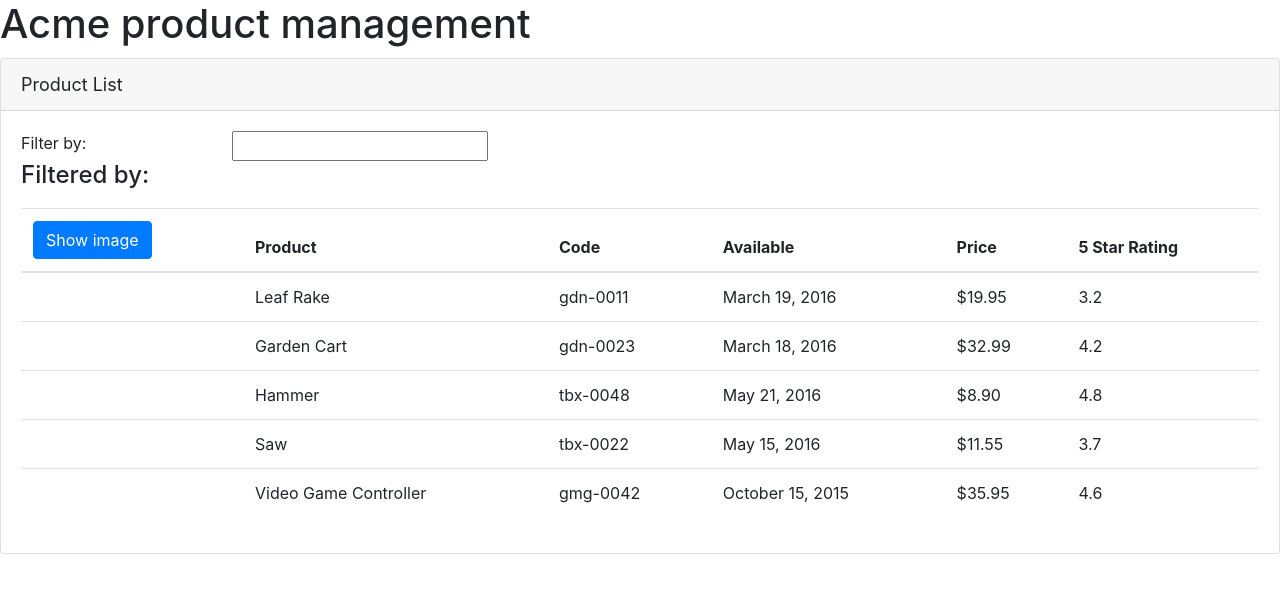
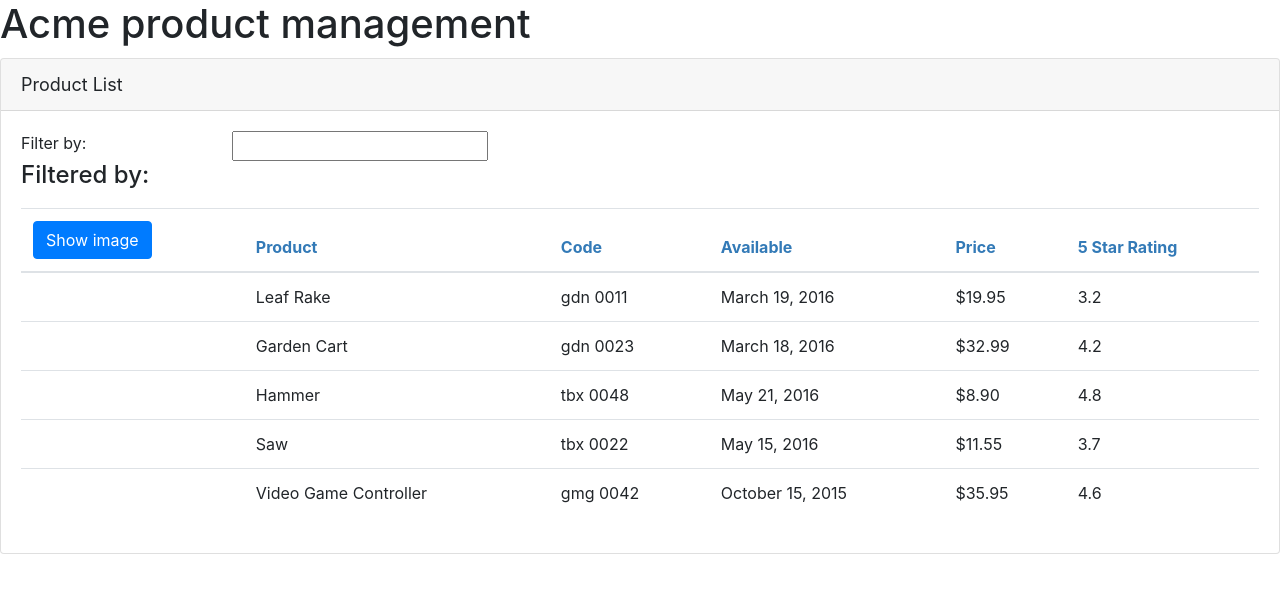
Before and after one commit to harrique/ng_ps_bigpic, an Angular app in the folder BigPic/: page / in a window 1280 px wide. Shown: the top 592 px of the page. Built offline with nearby package versions, Linux system fonts and the light colour scheme.

Commit message:
BP.6.3 - APM product-list 4 - Custom pipes and filter

```diff
--- a/BigPic/src/app/app.module.ts
+++ b/BigPic/src/app/app.module.ts
@@ -5,11 +5,13 @@ import { NgModule } from '@angular/core';
 import { AppRoutingModule } from './app-routing.module';
 import { AppComponent } from './app.component';
 import { ProductListComponent } from './product-list/product-list.component';
+import { ConvertToSpacesPipe } from './pipes/convert-to-spaces.pipe';
 
 @NgModule({
   declarations: [
     AppComponent,
-    ProductListComponent
+    ProductListComponent,
+    ConvertToSpacesPipe
   ],
   imports: [
     BrowserModule,
--- /dev/null
+++ b/BigPic/src/app/model/product.ts
@@ -0,0 +1,10 @@
+export interface IProduct {
+    productId: number;
+    productName: string;
+    productCode: string;
+    releaseDate: string;
+    description: string;
+    price: number;
+    starRating: number;
+    imageUrl: string;
+}
--- /dev/null
+++ b/BigPic/src/app/pipes/convert-to-spaces.pipe.ts
@@ -0,0 +1,10 @@
+import { Pipe, PipeTransform } from '@angular/core';
+
+@Pipe({
+    name: 'convertToSpaces'
+})
+export class ConvertToSpacesPipe implements PipeTransform {
+    transform(value: string, symbol: string): string {
+        return value.replace(symbol, ' ');
+    }
+}
--- a/BigPic/src/app/product-list/product-list.component.css
+++ b/BigPic/src/app/product-list/product-list.component.css
@@ -2,3 +2,7 @@
    width: 50px;
    margin: 2px;
 }
+
+thead{
+   color: #337AB7;
+}
--- a/BigPic/src/app/product-list/product-list.component.html
+++ b/BigPic/src/app/product-list/product-list.component.html
@@ -29,14 +29,14 @@
           </tr>
         </thead>
         <tbody>
-          <tr *ngFor="let product of products">
+          <tr *ngFor="let product of filteredProducts">
             <td><img  [src] = "product.imageUrl"
                       [title] = "product.productName | uppercase "
                       class = "product_image"
                       *ngIf = "showImage"/>
             </td>
             <td>{{ product.productName }}</td>
-            <td>{{ product.productCode | lowercase }}</td>
+            <td>{{ product.productCode | lowercase | convertToSpaces:'-' }}</td>
             <td>{{ product.releaseDate }}</td>
             <td>{{ product.price | currency:'USD':'symbol':'1.2-2' }}</td>
             <td>{{ product.starRating }}</td>
--- a/BigPic/src/app/product-list/product-list.component.ts
+++ b/BigPic/src/app/product-list/product-list.component.ts
@@ -1,4 +1,5 @@
 import { Component, OnInit } from '@angular/core';
+import { IProduct } from '../model/product';
 
 @Component({
   selector: 'pm-products',
@@ -7,15 +8,32 @@ import { Component, OnInit } from '@angular/core';
 })
 export class ProductListComponent implements OnInit {
 
+  private _listFilter: string;
+
   pageTitle: string;
-  products: Array<any>;
-  imageWidth = 50;
-  imageMargin = 2;
-  showImage = false;
-  listFilter: string;
+  products: Array<IProduct>;
+  filteredProducts: Array<IProduct>;
+  showImage: boolean;
+
+  get listFilter(): string {
+    return this._listFilter;
+  }
+
+  set listFilter(value: string) {
+    this._listFilter = value;
+
+    this.filteredProducts = this.listFilter ? this.performFilter(this.listFilter) : this.products;
+  }
 
   constructor() {
     this.pageTitle = 'Product List';
+  }
+
+  performFilter(filterBy: string): IProduct[] {
+    filterBy = filterBy.toLocaleLowerCase();
+    return this.products.filter(
+      (product: IProduct) =>
+      product.productName.toLocaleLowerCase().indexOf(filterBy) !== -1 );
   }
 
   ngOnInit() {
@@ -25,7 +43,7 @@ export class ProductListComponent implements OnInit {
         'productName': 'Leaf Rake',
         'productCode': 'GDN-0011',
         'releaseDate': 'March 19, 2016',
-        'description': 'Leaf rake with 48-inch wooden handle.',
+        'description': 'Leaf rake with 48-inch wooden handle',
         'price': 19.95,
         'starRating': 3.2,
         'imageUrl': 'https://openclipart.org/image/300px/svg_to_png/26215/Anonymous_Leaf_Rake.png'
@@ -71,6 +89,9 @@ export class ProductListComponent implements OnInit {
         'imageUrl': 'https://openclipart.org/image/300px/svg_to_png/120337/xbox-controller_01.png'
       }
     ];
+
+    this.listFilter = '';
+    this.showImage = false;
   }
 
   toggleImage(): void {
```
